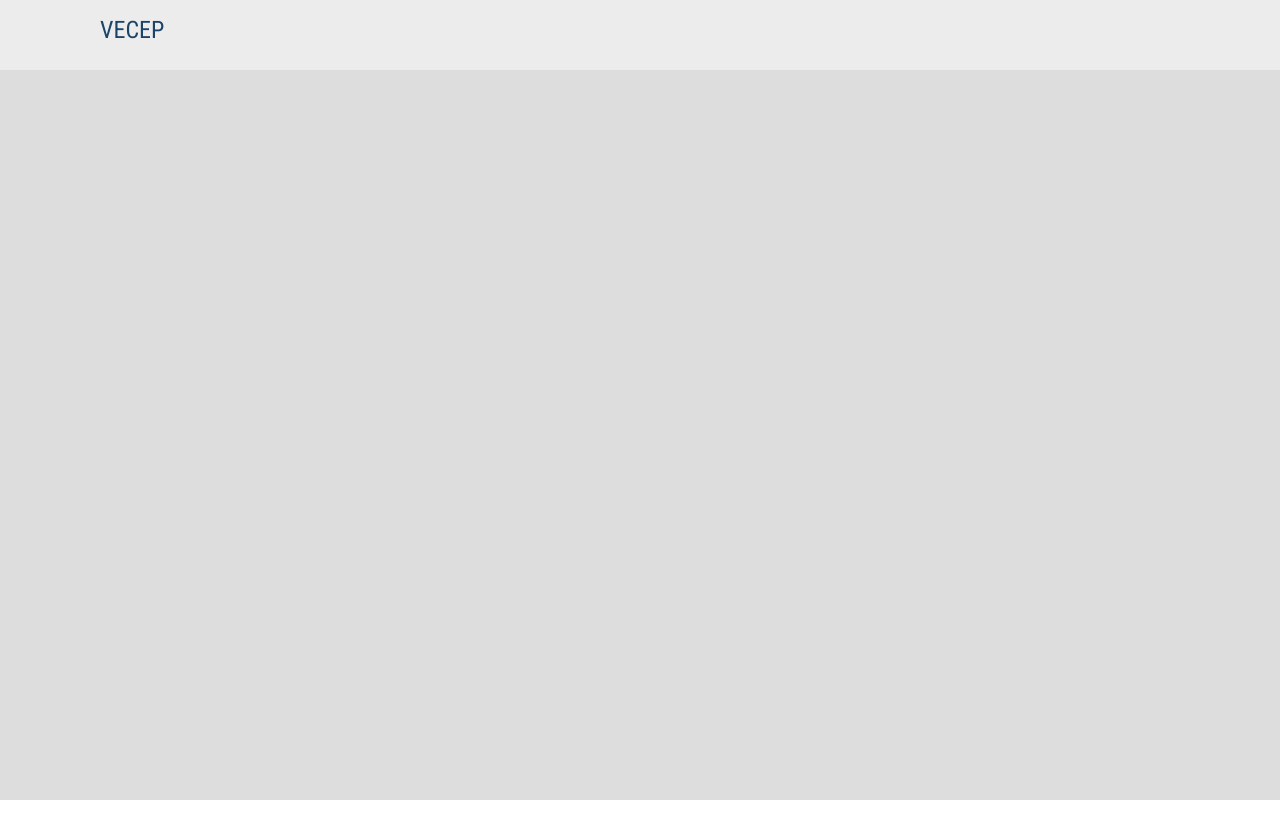
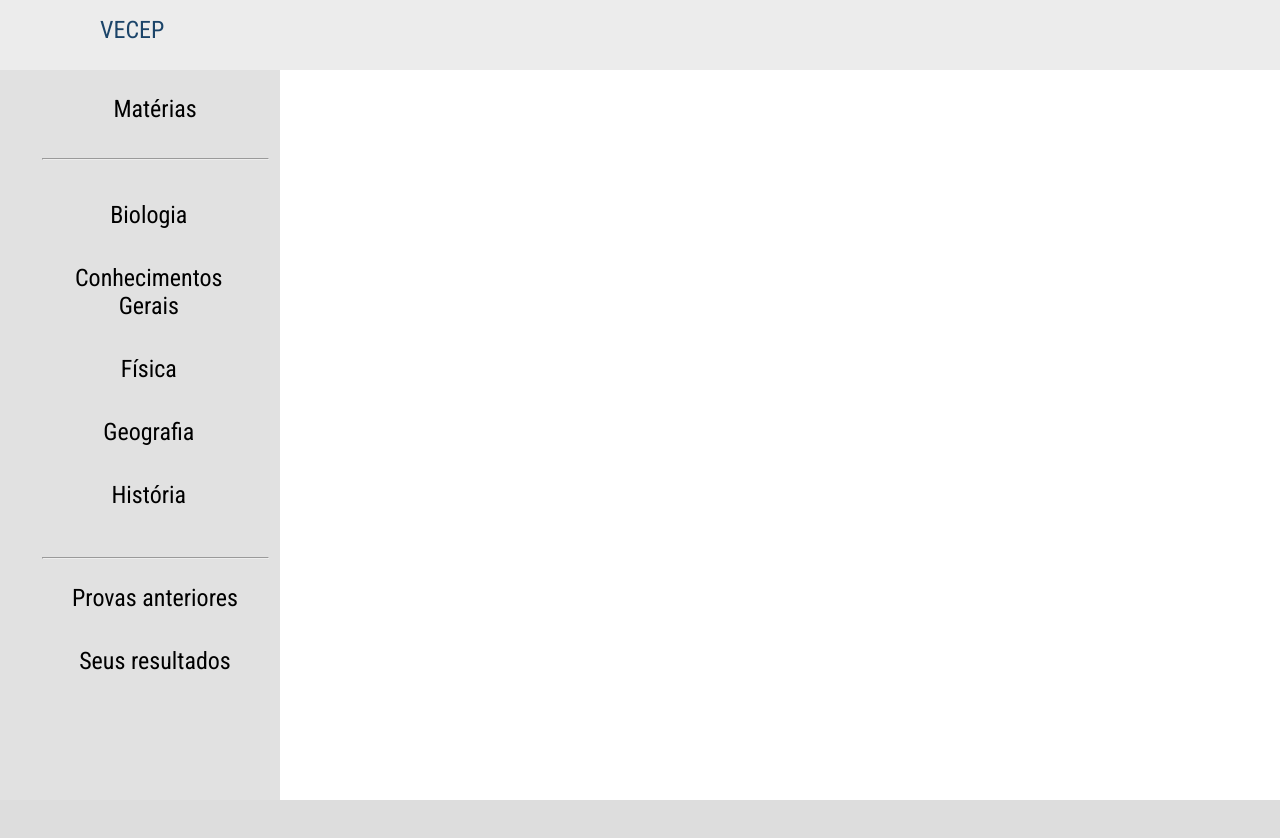
Before and after one commit to vecep/vecep-fuvest, a React (Create React App) app in the folder vecep/: page / in a window 1280 px wide. Shown: the top 838 px of the page. Before the commit the page ends 800 px from the top, so only its background shows below. Built offline with nearby package versions, Linux system fonts and the light colour scheme.

Commit message:
Add side menu

```diff
--- /dev/null
+++ b/vecep/src/components/layout/SideMenu.css
@@ -0,0 +1,59 @@
+.side-menu{
+    display: flex;
+    height: calc(100% - 70px);
+    width: 250px;
+    align-items: left;
+    justify-content: center;
+    padding-left: 30px;
+    background-color: #E1E1E1;
+}
+
+.scroll{
+    overflow-y: scroll;
+    height:50%;
+    width: 95%;
+}
+
+.side-menu nav{
+    flex: 1;
+}
+
+.side-menu ul {
+    list-style: none;
+    padding: 0;
+    text-align: center;
+}
+
+.side-menu ul > hr {
+    width: 90%;
+}
+
+.side-menu li{
+    display: flex;
+    margin: 25px;
+}
+
+.side-menu li a {
+    flex: 1;
+    margin-bottom: 10px;
+    text-decoration: none;
+    color: black;
+    font-size: 1.5rem;
+    transition: 0.8s;
+}
+
+/* width */
+.scroll::-webkit-scrollbar {
+    width: 7px;
+  }
+
+  /* Handle */
+  .scroll::-webkit-scrollbar-thumb {
+    background: #B5B5B5;
+    border-radius: 10px;
+  }
+
+  /* Handle on hover */
+  .scroll::-webkit-scrollbar-thumb:hover {
+    background: grey;
+  }
--- /dev/null
+++ b/vecep/src/components/layout/SideMenu.jsx
@@ -0,0 +1,55 @@
+import './SideMenu.css'
+import React from 'react'
+import { Link } from 'react-router-dom'
+
+const SideMenu = props => (
+    <aside className='side-menu'>
+        <nav>
+            <ul>
+                <li>
+                    <Link to="/">Matérias</Link>
+                </li><hr/>
+            </ul>
+
+            <ul className="scroll">
+                <li>
+                    <Link to="/">Biologia</Link>
+                </li>
+                <li>
+                    <Link to="/">Conhecimentos Gerais</Link>
+                </li>
+                <li>
+                    <Link to="/">Física</Link>
+                </li>
+                <li>
+                    <Link to="/">Geografia</Link>
+                </li>
+                <li>
+                    <Link to="/">História</Link>
+                </li>
+                <li>
+                    <Link to="/">Inglês</Link>
+                </li>
+                <li>
+                    <Link to="/">Língua Portuguesa</Link>
+                </li>
+                <li>
+                    <Link to="/">Matemática</Link>
+                </li>
+                <li>
+                    <Link to="/">Química</Link>
+                </li>
+            </ul>
+            <ul>
+                <hr/>
+                <li>
+                    <Link to="/">Provas anteriores</Link>
+                </li>
+                <li>
+                    <Link to="/">Seus resultados</Link>
+                </li>
+            </ul>
+        </nav>
+    </aside>
+)
+export default SideMenu
--- a/vecep/src/views/App.js
+++ b/vecep/src/views/App.js
@@ -3,11 +3,13 @@ import React from "react"
 import { BrowserRouter as Router } from 'react-router-dom'
 import Menu from '../components/layout/Menu'
 import Content from '../components/layout/Content'
+import SideMenu from '../components/layout/SideMenu'
 
 const App = props => (
     <div className="App">
         <Router>
             <Menu />
+            <SideMenu />
             <Content />
         </Router>
     </div>
```
